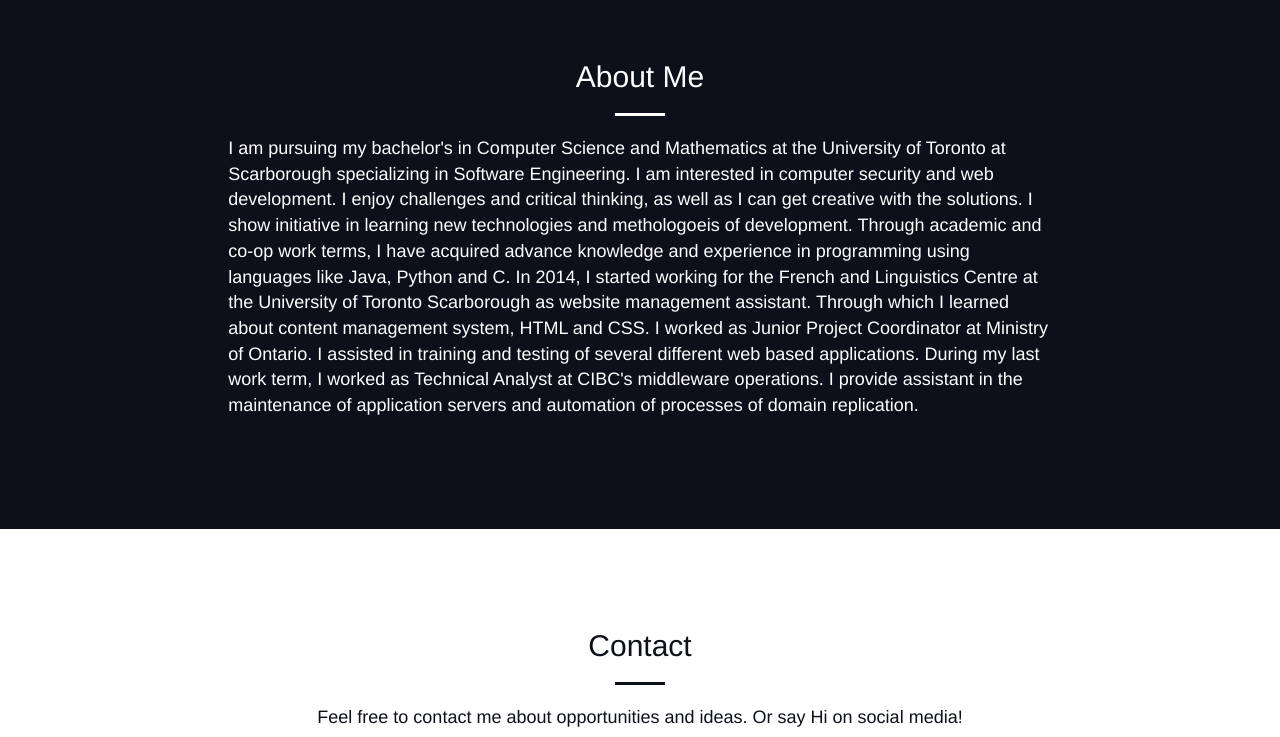
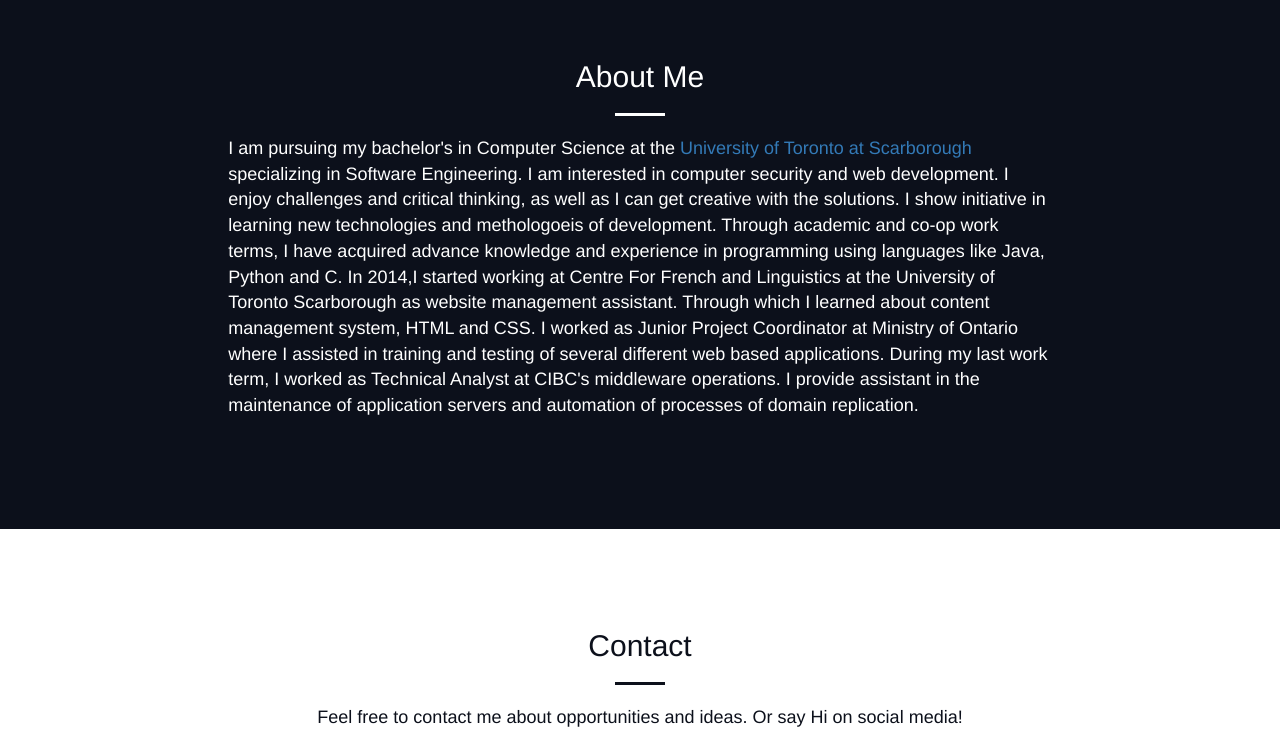
Before and after one commit to marhabac33/marhaba-website, a website: page index.html in a window 1280 px wide. Shown: the part 840-1577 px from the top of the page. Drawn offline with nearby package versions, Linux system fonts and the light colour scheme.

Commit message:
minor updates to About section

```diff
--- a/index.html
+++ b/index.html
@@ -61,11 +61,8 @@
                 <div class="col-lg-8 col-lg-offset-2">
                     <h2 class="section-heading text-center">About Me</h2>
                     <hr class="custom light">
-                    <p> I am pursuing my bachelor's in Computer Science and Mathematics at the University of Toronto at Scarborough specializing in Software Engineering. I am interested in computer security and web development. I enjoy challenges and critical thinking, as well as I can
-                        get creative with the solutions. I show initiative in learning new technologies and methologoeis of development. Through academic and co-op work terms, I have acquired advance knowledge and experience in programming using languages like Java, Python and C. In 2014,
-                        I started working for the French and Linguistics Centre at the University of Toronto Scarborough as website management assistant. Through which I learned about content management system, HTML and CSS. I worked as Junior
-                        Project Coordinator at Ministry of Ontario. I assisted in training and testing of several different web based applications. During my last work term, I worked as Technical Analyst at CIBC's middleware operations. I provide assistant
-                        in the maintenance of application servers and automation of processes of domain replication.
+                    <p> I am pursuing my bachelor's in Computer Science at the <a
+                        href="http://www.utsc.utoronto.ca/home/">University of Toronto at Scarborough</a> specializing in Software Engineering. I am interested in computer security and web development. I enjoy challenges and critical thinking, as well as I can get creative with the solutions. I show initiative in learning new technologies and methologoeis of development. Through academic and co-op work terms, I have acquired advance knowledge and experience in programming using languages like Java, Python and C. In 2014,I started working at Centre For French and Linguistics at the University of Toronto Scarborough as website management assistant. Through which I learned about content management system, HTML and CSS. I worked as Junior Project Coordinator at Ministry of Ontario where I assisted in training and testing of several different web based applications. During my last work term, I worked as Technical Analyst at CIBC's middleware operations. I provide assistant in the maintenance of application servers and automation of processes of domain replication.
                     </p>
                     <!-- <div class="center"><a href="docs/MarhababanuChariwala.pdf" target="_blank" class="btn btn-primary btn-xl page-scroll"><i class="fa fa-download fa-l"></i> Resume</a></div> -->
                 </div>
```
